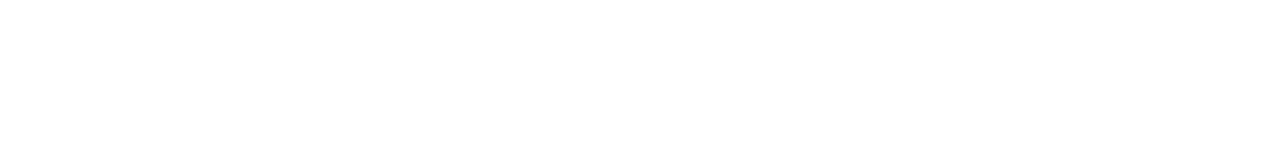
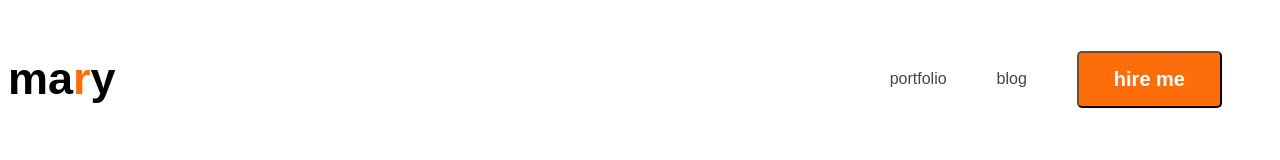
Before and after one commit to 98987ananna/web-development-portfolio, a plain HTML site: page index.html in a window 1280 px wide. Drawn offline with Linux system fonts and the light colour scheme; a web font is replaced by a local one.

Commit message:
added nav

```diff
--- a/index.html
+++ b/index.html
@@ -4,9 +4,21 @@
     <meta charset="UTF-8">
     <meta name="viewport" content="width=device-width, initial-scale=1.0">
     <title>web development portfolio</title>
+    <link rel="preconnect" href="https://fonts.googleapis.com">
+<link rel="preconnect" href="https://fonts.gstatic.com" crossorigin>
+<link href="https://fonts.googleapis.com/css2?family=Fira+Sans+Extra+Condensed:ital,wght@0,100;0,200;0,300;0,400;0,500;0,600;0,700;0,800;0,900;1,100;1,200;1,300;1,400;1,500;1,600;1,700;1,800;1,900&display=swap" rel="stylesheet">
+    <link rel="stylesheet" href="styls/portfolio.css">
 </head>
 <body>
     <header>
+        <nav>
+            <h3 class="nav title">ma<span class="text-primary">r</span>y</h3>
+            <ul>
+                <li><a href="portfolio">portfolio</a></li>
+                <li><a href="blog">blog</a></li>
+                <li><button class="button-primary">hire me</button></li>
+            </ul>
+        </nav>
 
     </header>
     <main>
--- /dev/null
+++ b/styls/portfolio.css
@@ -0,0 +1,46 @@
+nav {
+    display: flex;
+}
+body{
+    font-family: "Fira Sans Extra Condensed", sans-serif;}
+
+.nav title {
+    color: #181818;
+    font-size: 45px;
+    font-weight: 800;
+
+}
+h3 {
+    font-size: 45px;
+    font-weight: 800;
+}
+.text-primary {
+    color:#fd6e0a
+}
+nav > ul{
+    display: flex;
+    align-items: center;
+
+}
+nav li{
+    list-style: none;
+    margin-right: 50px;
+
+}
+nav a{
+    text-decoration: none;
+    color: #474747
+}
+.button-primary{
+    border-radius: 5px;
+background-color: #fd6e0a;
+color: white;
+font-size: 20px;
+font-weight: 700;
+padding: 15px 35px;
+}
+nav{
+    display: flex;
+    justify-content: space-between;
+    align-items: center;
+}
```
Also changed, not shown: images/hardy.jpg (added).
